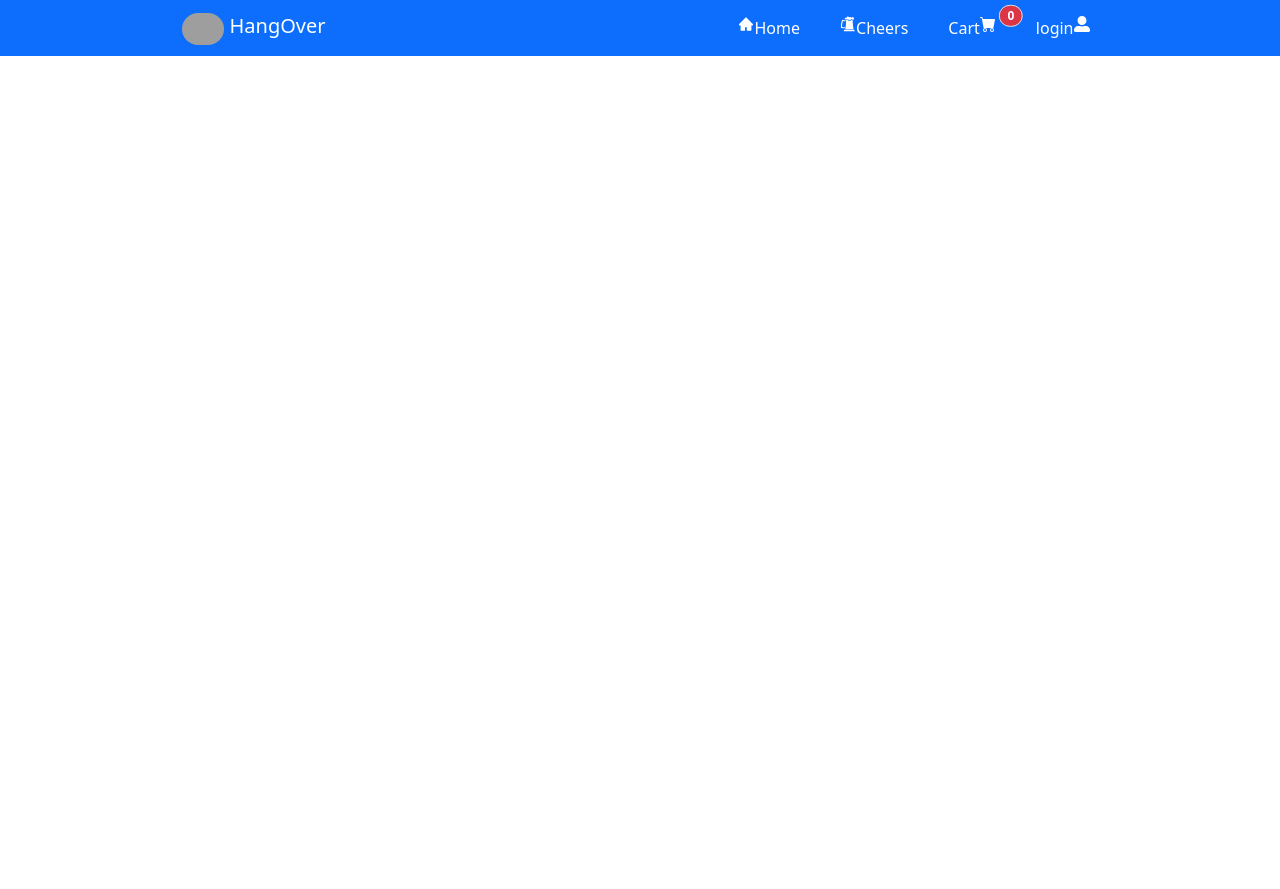
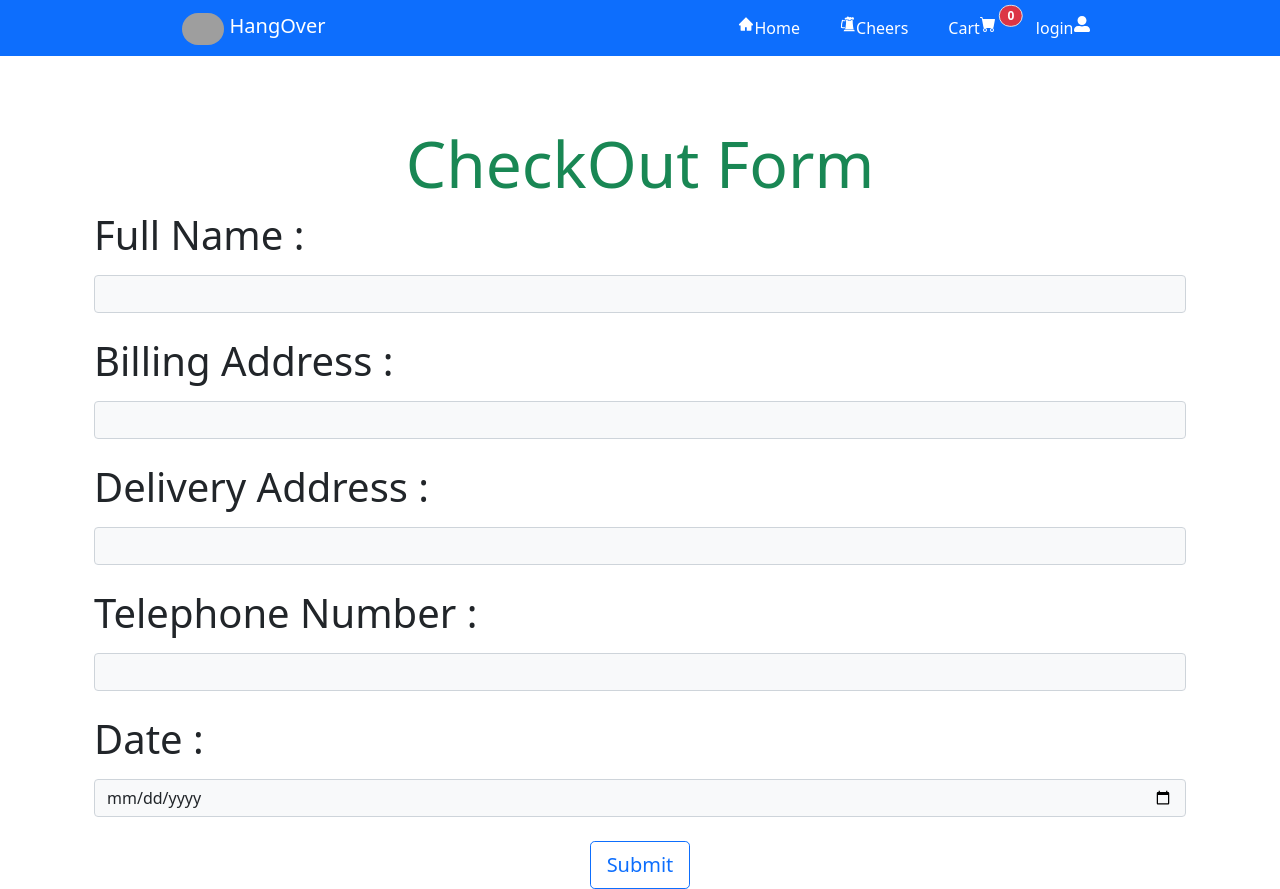
Before and after one commit to Satishmhj/beer-app, a React (Create React App) app: page /checkout in a window 1280 px wide. Before the commit the page ends 800 px from the top, so only its background shows below. Built offline with nearby package versions, Linux system fonts and the light colour scheme; grey boxes are pictures that could not be loaded.

Commit message:
checkout feat

```diff
--- a/package.json
+++ b/package.json
@@ -19,7 +19,8 @@
     "react-scripts": "5.0.0",
     "redux": "^4.1.2",
     "redux-thunk": "^2.4.1",
-    "web-vitals": "^2.1.4"
+    "web-vitals": "^2.1.4",
+    "yup": "^0.32.11"
   },
   "scripts": {
     "start": "react-scripts start",
--- a/src/App.js
+++ b/src/App.js
@@ -4,6 +4,7 @@ import "./App.css";
 import Content from "./components/Body/Content/Content";
 import Home from "./components/Body/Home/Home";
 import LogIn from "./components/Body/LoginForm/LogIn";
+import Checkout from "./components/Navbar/Checkout";
 import Navbar from "./components/Navbar/Navbar";
 
 function App() {
@@ -14,8 +15,12 @@ function App() {
         <Navbar cartData={cartData} setCartData={setCartData} />
         <Routes>
           <Route path={"/"} element={<Home />} />
+          <Route path={"/checkout"} element={<Checkout />} />
           <Route path={"/login"} element={<LogIn />} />
-          <Route path={"/content"} element={<Content cartData={cartData} setCartData ={setCartData} />} />
+          <Route
+            path={"/content"}
+            element={<Content cartData={cartData} setCartData={setCartData} />}
+          />
         </Routes>
       </BrowserRouter>
     </div>
--- a/src/components/Navbar/CartModal.js
+++ b/src/components/Navbar/CartModal.js
@@ -1,6 +1,7 @@
 import React from "react";
 import { FaTrash } from "react-icons/fa";
 import { useDispatch, useSelector } from "react-redux";
+import { useNavigate } from "react-router";
 import { RemoveFromCart } from "../Redux/Action/AddToCart";
 
 const CartModal = (props) => {
@@ -9,6 +10,7 @@ const CartModal = (props) => {
   const remove = useSelector((state) => state.add.add);
 
   let dispatch = useDispatch();
+  let navigate = useNavigate();
 
   console.log(remove);
   return (
@@ -73,7 +75,14 @@ const CartModal = (props) => {
               })}
             </div>
             <div class="modal-footer">
-              <button type="button" class="btn btn-success">
+              <button
+                type="button"
+                class="btn btn-success"
+                onClick={() => {
+                  navigate("/checkout");
+                  setCartModal(false);
+                }}
+              >
                 CheckOut
               </button>
             </div>
--- /dev/null
+++ b/src/components/Navbar/Checkout.js
@@ -0,0 +1,154 @@
+import { Formik } from "formik";
+import React from "react";
+import * as Yup from "yup";
+import { useNavigate } from "react-router-dom";
+
+const Checkout = () => {
+  const validation = Yup.object({
+    name: Yup.string().required("name is required"),
+    billingAddress: Yup.string().required("billing address required"),
+    deliverAddress: Yup.string().required("delivery address is required"),
+    telephoneNumber: Yup.number().required("telephone number is required"),
+    currentDate: Yup.date().required("date is required"),
+  });
+
+  let navigate = useNavigate();
+
+  const handleClick = () => {
+    navigate("/");
+  };
+  return (
+    <>
+      <div className="container">
+        <div>
+          <h1
+            className="display-3 text-success  text-center "
+            style={{ marginTop: "70px" }}
+          >
+            CheckOut Form
+          </h1>
+        </div>
+        <div className="container">
+          <Formik
+            initialValues={{
+              name: "",
+              billingAddress: "",
+              deliverAddress: "",
+              telephoneNumber: "",
+              currentDate: "",
+            }}
+            validationSchema={validation}
+            onSubmit={(values, { setSubmitting, resetForm }) => {
+              setTimeout(() => {
+                alert(JSON.stringify(values, null, 2));
+                setSubmitting(false);
+              }, 200);
+
+              resetForm();
+              handleClick();
+            }}
+          >
+            {({
+              values,
+              errors,
+              touched,
+              handleChange,
+              handleBlur,
+              handleSubmit,
+              isSubmitting,
+              /* and other goodies */
+            }) => (
+              <form onSubmit={handleSubmit}>
+                <b className="display-6">Full Name : </b>
+                <input
+                  type="text"
+                  name="name"
+                  onChange={handleChange}
+                  onBlur={handleBlur}
+                  value={values.name}
+                  className="form-control mt-3 bg-light"
+                />
+                <a className="text-danger">
+                  {errors.name && touched.name && errors.name}
+                </a>
+                <br />
+                <b className="display-6">Billing Address : </b>
+                <input
+                  type="text"
+                  name="billingAddress"
+                  onChange={handleChange}
+                  onBlur={handleBlur}
+                  value={values.billingAddress}
+                  className="form-control mt-3 bg-light"
+                />
+                <a className="text-danger">
+                  {errors.billingAddress &&
+                    touched.billingAddress &&
+                    errors.billingAddress}
+                </a>
+                <br />
+                <b className="display-6">Delivery Address : </b>
+                <input
+                  type="text"
+                  name="deliverAddress"
+                  onChange={handleChange}
+                  onBlur={handleBlur}
+                  value={values.deliverAddress}
+                  className="form-control mt-3 bg-light"
+                />
+                <a className="text-danger">
+                  {errors.deliverAddress &&
+                    touched.deliverAddress &&
+                    errors.deliverAddress}
+                </a>
+                <br />
+                <b className="display-6">Telephone Number : </b>
+                <input
+                  type="number"
+                  name="telephoneNumber"
+                  onChange={handleChange}
+                  onBlur={handleBlur}
+                  value={values.telephoneNumber}
+                  className="form-control mt-3 bg-light"
+                />
+                <a className="text-danger">
+                  {errors.telephoneNumber &&
+                    touched.telephoneNumber &&
+                    errors.telephoneNumber}
+                </a>
+                <br />
+                <b className="display-6">Date : </b>
+                <input
+                  type="date"
+                  name="currentDate"
+                  onChange={handleChange}
+                  onBlur={handleBlur}
+                  value={values.currentDate}
+                  className="form-control mt-3 bg-light"
+                />
+                <a className="text-danger">
+                  {errors.currentDate &&
+                    touched.currentDate &&
+                    errors.currentDate}
+                </a>
+                <br />
+
+                <div className="d-flex justify-content-center ">
+                  <button
+                    type="submit"
+                    disabled={isSubmitting}
+                    className="btn btn-outline-primary btn-lg "
+                  >
+                    Submit
+                  </button>
+                </div>
+              </form>
+            )}
+          </Formik>
+        </div>
+      </div>
+    </>
+  );
+};
+
+export default Checkout;
```
Also changed, not shown: 1 other file (tests, documents, lock files or other folders).
